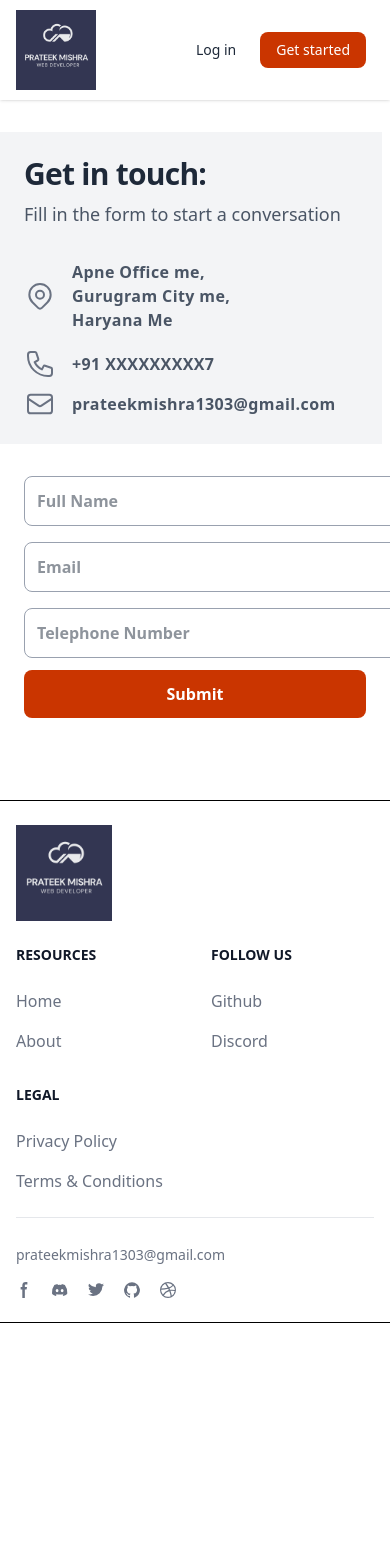
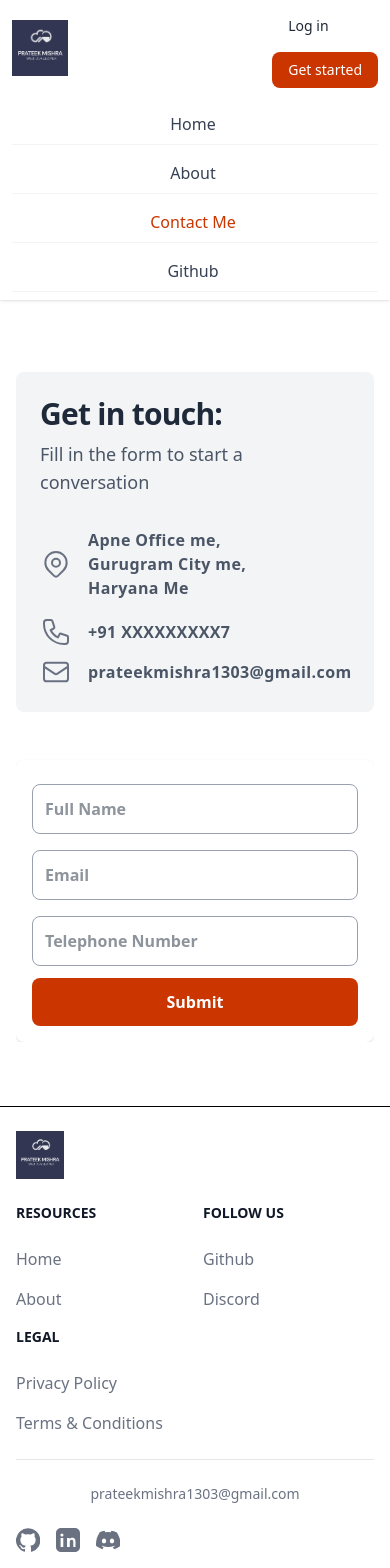
Before and after one commit to prateekmishra1303/miniwebsite, a React (Vite) app: page /contact in a window 390 px wide. Shown: the top 1568 px of the page. Before the commit the page ends 1323 px from the top, so only its background shows below. Built offline with nearby package versions, Linux system fonts and the light colour scheme.

Commit message:
Made GitHub avatar clickable, fixed LinkedIn link, added responsive tweaks

```diff
--- a/src/components/Contact/Contact.jsx
+++ b/src/components/Contact/Contact.jsx
@@ -2,11 +2,11 @@ import React from 'react'
 
 export default function Contact() {
     return (
-        <div className="relative flex items-top justify-center min-h-[700px] bg-white sm:items-center sm:pt-0">
+        <div className="relative flex items-top justify-center min-h-[700px] bg-white sm:items-center sm:pt-0 px-4 sm:px-6 lg:px-8 pt-10 pb-16">
             <div className="max-w-6xl mx-auto sm:px-6 lg:px-8">
                 <div className="mt-8 overflow-hidden">
-                    <div className="grid grid-cols-1 md:grid-cols-2">
-                        <div className="p-6 mr-2 bg-gray-100 sm:rounded-lg">
+                    <div className="grid grid-cols-1 md:grid-cols-2 gap-y-6">
+                        <div className="p-6 mb-6 md:mb-0 md:mr-4 bg-gray-100 rounded-lg">
                             <h1 className="text-3xl sm:text-4xl text-gray-800 font-extrabold tracking-tight">
                                 Get in touch:
                             </h1>
@@ -14,7 +14,7 @@ export default function Contact() {
                                 Fill in the form to start a conversation
                             </p>
 
-                            <div className="flex items-center mt-8 text-gray-600">
+                            <div className="flex items-center mt-8 sm:mt-6 text-gray-600">
                                 <svg
                                     fill="none"
                                     stroke="currentColor"
@@ -42,7 +42,7 @@ export default function Contact() {
                                 </div>
                             </div>
 
-                            <div className="flex items-center mt-4 text-gray-600">
+                            <div className="flex items-center mt-4 sm:mt-6 text-gray-600">
                                 <svg
                                     fill="none"
                                     stroke="currentColor"
@@ -87,7 +87,7 @@ export default function Contact() {
                             </div>
                         </div>
 
-                        <form className="p-6 flex flex-col justify-center">
+                        <form className="bg-white rounded-lg shadow p-4 sm:p-5 md:p-6 flex flex-col justify-center">
                             <div className="flex flex-col">
                                 <label htmlFor="name" className="hidden">
                                     Full Name
@@ -97,7 +97,7 @@ export default function Contact() {
                                     name="name"
                                     id="name"
                                     placeholder="Full Name"
-                                    className="w-100 mt-2 py-3 px-3 rounded-lg bg-white border border-gray-400 text-gray-800 font-semibold focus:border-orange-500 focus:outline-none"
+                                    className="w-full mt-2 py-3 px-3 rounded-lg bg-white border border-gray-400 text-gray-800 font-semibold focus:border-orange-500 focus:outline-none"
                                 />
                             </div>
 
@@ -110,7 +110,7 @@ export default function Contact() {
                                     name="email"
                                     id="email"
                                     placeholder="Email"
-                                    className="w-100 mt-2 py-3 px-3 rounded-lg bg-white border border-gray-400 text-gray-800 font-semibold focus:border-orange-500 focus:outline-none"
+                                    className="w-full mt-2 py-3 px-3 rounded-lg bg-white border border-gray-400 text-gray-800 font-semibold focus:border-orange-500 focus:outline-none"
                                 />
                             </div>
 
@@ -123,13 +123,13 @@ export default function Contact() {
                                     name="tel"
                                     id="tel"
                                     placeholder="Telephone Number"
-                                    className="w-100 mt-2 py-3 px-3 rounded-lg bg-white border border-gray-400 text-gray-800 font-semibold focus:border-orange-500 focus:outline-none"
+                                    className="w-full mt-2 py-3 px-3 rounded-lg bg-white border border-gray-400 text-gray-800 font-semibold focus:border-orange-500 focus:outline-none"
                                 />
                             </div>
 
                             <button
                                 type="submit"
-                                className="md:w-32 bg-orange-700 hover:bg-blue-dark text-white font-bold py-3 px-6 rounded-lg mt-3 hover:bg-orange-600 transition ease-in-out duration-300"
+                                className="w-full md:w-32 bg-orange-700 hover:bg-orange-600 text-white font-bold py-3 px-6 rounded-lg mt-3 transition ease-in-out duration-300 focus:outline-none"
                             >
                                 Submit
                             </button>
--- a/src/components/Footer/Footer.jsx
+++ b/src/components/Footer/Footer.jsx
@@ -10,12 +10,12 @@ export default function Footer() {
                         <Link to="/" className="flex items-center">
                             <img
                                 src="name_logo.png"
-                                className="mr-3 h-24"
+                                className="mr-3 h-12 sm:h-20 lg:h-24"
                                 alt="Logo"
                             />
                         </Link>
                     </div>
-                    <div className="grid grid-cols-2 gap-8 sm:gap-6 sm:grid-cols-3">
+                    <div className="grid grid-cols-2 gap-4 sm:gap-6 sm:grid-cols-3">
                         <div>
                             <h2 className="mb-6 text-sm font-semibold text-gray-900 uppercase">Resources</h2>
                             <ul className="text-gray-500 font-medium">
@@ -70,88 +70,55 @@ export default function Footer() {
                 </div>
                 <hr className="my-6 border-gray-200 sm:mx-auto lg:my-8" />
                 <div className="sm:flex sm:items-center sm:justify-between">
-                    <span className="text-sm text-gray-500 sm:text-center">
+                    <span className="block text-center text-sm text-gray-500 sm:text-left">
                         <a href="https://hiteshchoudhary.com/" className="hover:underline">
                             prateekmishra1303@gmail.com
                         </a>
                     </span>
-                    <div className="flex mt-4 space-x-5 sm:justify-center sm:mt-0">
-                        <Link to="#" className="text-gray-500 hover:text-gray-900">
-                            <svg
-                                className="w-4 h-4"
-                                aria-hidden="true"
-                                xmlns="http://www.w3.org/2000/svg"
-                                fill="currentColor"
-                                viewBox="0 0 8 19"
+                    <div className="flex flex-wrap gap-4 mt-6 sm:justify-center sm:mt-0">
+                        <a
+                            href="https://github.com/prateekmishra1303"
+                            target="_blank"
+                            rel="noopener noreferrer"
+                            className="text-gray-500 hover:text-black transition-colors"
+                            aria-label="GitHub"
                         >
+                            <svg className="w-6 h-6" fill="currentColor" viewBox="0 0 24 24">
                             <path
                                 fillRule="evenodd"
-                                    d="M6.135 3H8V0H6.135a4.147 4.147 0 0 0-4.142 4.142V6H0v3h2v9.938h3V9h2.021l.592-3H5V3.591A.6.6 0 0 1 5.592 3h.543Z"
                                 clipRule="evenodd"
+                                d="M12 .297a12 12 0 0 0-3.794 23.4c.6.11.82-.26.82-.577v-2.02c-3.338.724-4.042-1.61-4.042-1.61a3.183 3.183 0 0 0-1.334-1.753c-1.09-.745.082-.73.082-.73a2.525 2.525 0 0 1 1.842 1.24 2.557 2.557 0 0 0 3.497 1 2.564 2.564 0 0 1 .764-1.61c-2.665-.3-5.466-1.332-5.466-5.932a4.632 4.632 0 0 1 1.23-3.208 4.307 4.307 0 0 1 .116-3.165s1.008-.323 3.3 1.23a11.48 11.48 0 0 1 6.003 0c2.29-1.554 3.296-1.23 3.296-1.23.65 1.651.236 2.872.118 3.165a4.611 4.611 0 0 1 1.228 3.208c0 4.61-2.806 5.628-5.48 5.922a2.89 2.89 0 0 1 .828 2.243v3.323c0 .319.216.694.825.576A12 12 0 0 0 12 .297Z"
                             />
                             </svg>
-                            <span className="sr-only">Facebook page</span>
-                        </Link>
-                        <Link to="#" className="text-gray-500">
-                            <svg
-                                className="w-4 h-4"
-                                aria-hidden="true"
-                                xmlns="http://www.w3.org/2000/svg"
-                                fill="currentColor"
-                                viewBox="0 0 21 16"
+                        </a>
+
+                        <a
+                            href="https://www.linkedin.com/in/prateek-mishra-5a267020b"
+                            target="_blank"
+                            rel="noopener noreferrer"
+                            className="text-gray-500 hover:text-blue-700 transition-colors"
+                            aria-label="LinkedIn"
                         >
-                                <path d="M16.942 1.556a16.3 16.3 0 0 0-4.126-1.3 12.04 12.04 0 0 0-.529 1.1 15.175 15.175 0 0 0-4.573 0 11.585 11.585 0 0 0-.535-1.1 16.274 16.274 0 0 0-4.129 1.3A17.392 17.392 0 0 0 .182 13.218a15.785 15.785 0 0 0 4.963 2.521c.41-.564.773-1.16 1.084-1.785a10.63 10.63 0 0 1-1.706-.83c.143-.106.283-.217.418-.33a11.664 11.664 0 0 0 10.118 0c.137.113.277.224.418.33-.544.328-1.116.606-1.71.832a12.52 12.52 0 0 0 1.084 1.785 16.46 16.46 0 0 0 5.064-2.595 17.286 17.286 0 0 0-2.973-11.59ZM6.678 10.813a1.941 1.941 0 0 1-1.8-2.045 1.93 1.93 0 0 1 1.8-2.047 1.919 1.919 0 0 1 1.8 2.047 1.93 1.93 0 0 1-1.8 2.045Zm6.644 0a1.94 1.94 0 0 1-1.8-2.045 1.93 1.93 0 0 1 1.8-2.047 1.918 1.918 0 0 1 1.8 2.047 1.93 1.93 0 0 1-1.8 2.045Z" />
-                            </svg>
-                            <span className="sr-only">Discord community</span>
-                        </Link>
-                        <Link to="#" className="text-gray-500">
-                            <svg
-                                className="w-4 h-4"
-                                aria-hidden="true"
-                                xmlns="http://www.w3.org/2000/svg"
-                                fill="currentColor"
-                                viewBox="0 0 20 17"
-                            >
+                            <svg className="w-6 h-6" fill="currentColor" viewBox="0 0 24 24">
                             <path
-                                    fillRule="evenodd"
-                                    d="M20 1.892a8.178 8.178 0 0 1-2.355.635 4.074 4.074 0 0 0 1.8-2.235 8.344 8.344 0 0 1-2.605.98A4.13 4.13 0 0 0 13.85 0a4.068 4.068 0 0 0-4.1 4.038 4 4 0 0 0 .105.919A11.705 11.705 0 0 1 1.4.734a4.006 4.006 0 0 0 1.268 5.392 4.165 4.165 0 0 1-1.859-.5v.05A4.057 4.057 0 0 0 4.1 9.635a4.19 4.19 0 0 1-1.856.07 4.108 4.108 0 0 0 3.831 2.807A8.36 8.36 0 0 1 0 14.184 11.732 11.732 0 0 0 6.291 16 11.502 11.502 0 0 0 17.964 4.5c0-.177 0-.35-.012-.523A8.143 8.143 0 0 0 20 1.892Z"
-                                    clipRule="evenodd"
+                                d="M19 0h-14C2.243 0 0 2.243 0 5v14c0 2.757 2.243 5 5 5h14c2.757 0 5-2.243 5-5V5c0-2.757-2.243-5-5-5zM7.293 19H4.586v-9h2.707v9zM5.939 8.607a1.563 1.563 0 1 1 0-3.126 1.563 1.563 0 0 1 0 3.126zM20 19h-2.707v-4.5c0-1.179-.021-2.696-1.641-2.696-1.643 0-1.895 1.285-1.895 2.611V19h-2.707v-9h2.597v1.231h.037c.362-.686 1.246-1.409 2.562-1.409 2.739 0 3.247 1.804 3.247 4.147V19z"
                             />
                             </svg>
-                            <span className="sr-only">Twitter page</span>
-                        </Link>
-                        <Link to="#" className="text-gray-500">
-                            <svg
-                                className="w-4 h-4"
-                                aria-hidden="true"
-                                xmlns="http://www.w3.org/2000/svg"
-                                fill="currentColor"
-                                viewBox="0 0 20 20"
+                        </a>
+
+                        <a
+                            href="https://discord.com/"
+                            target="_blank"
+                            rel="noopener noreferrer"
+                            className="text-gray-500 hover:text-indigo-600 transition-colors"
+                            aria-label="Discord"
                         >
+                            <svg className="w-6 h-6" fill="currentColor" viewBox="0 0 24 24">
                             <path
-                                    fillRule="evenodd"
-                                    d="M10 .333A9.911 9.911 0 0 0 6.866 19.65c.5.092.678-.215.678-.477 0-.237-.01-1.017-.014-1.845-2.757.6-3.338-1.169-3.338-1.169a2.627 2.627 0 0 0-1.1-1.451c-.9-.615.07-.6.07-.6a2.084 2.084 0 0 1 1.518 1.021 2.11 2.11 0 0 0 2.884.823c.044-.503.268-.973.63-1.325-2.2-.25-4.516-1.1-4.516-4.9A3.832 3.832 0 0 1 4.7 7.068a3.56 3.56 0 0 1 .095-2.623s.832-.266 2.726 1.016a9.409 9.409 0 0 1 4.962 0c1.89-1.282 2.717-1.016 2.717-1.016.366.83.402 1.768.1 2.623a3.827 3.827 0 0 1 1.02 2.659c0 3.807-2.319 4.644-4.525 4.889a2.366 2.366 0 0 1 .673 1.834c0 1.326-.012 2.394-.012 2.72 0 .263.18.572.681.475A9.911 9.911 0 0 0 10 .333Z"
-                                    clipRule="evenodd"
+                                d="M20.317 4.369a19.791 19.791 0 0 0-4.885-1.515.075.075 0 0 0-.079.037c-.211.375-.444.864-.608 1.25a18.417 18.417 0 0 0-5.5 0 12.92 12.92 0 0 0-.622-1.25.077.077 0 0 0-.079-.037c-1.654.285-3.333.808-4.885 1.515a.07.07 0 0 0-.032.027C.533 9.036-.319 13.578.099 18.057a.082.082 0 0 0 .031.056 20.097 20.097 0 0 0 6.198 3.1.078.078 0 0 0 .084-.028c.477-.65.901-1.34 1.267-2.062a.076.076 0 0 0-.041-.104 13.105 13.105 0 0 1-1.872-.891.077.077 0 0 1-.008-.128c.126-.094.253-.192.374-.291a.075.075 0 0 1 .079-.01c3.927 1.79 8.18 1.79 12.061 0a.075.075 0 0 1 .079.009c.121.099.248.197.374.291a.077.077 0 0 1-.006.128c-.601.353-1.228.66-1.873.891a.076.076 0 0 0-.04.105 11.62 11.62 0 0 0 1.267 2.061.076.076 0 0 0 .084.028 19.99 19.99 0 0 0 6.198-3.1.077.077 0 0 0 .03-.056c.5-5.177-.838-9.687-3.548-13.66a.061.061 0 0 0-.03-.027zM8.02 15.331c-1.183 0-2.157-1.085-2.157-2.419 0-1.333.954-2.418 2.157-2.418 1.21 0 2.175 1.093 2.157 2.418 0 1.334-.954 2.419-2.157 2.419zm7.974 0c-1.183 0-2.157-1.085-2.157-2.419 0-1.333.954-2.418 2.157-2.418 1.21 0 2.175 1.093 2.157 2.418 0 1.334-.947 2.419-2.157 2.419z"
                             />
                             </svg>
-                            <span className="sr-only">GitHub account</span>
-                        </Link>
-                        <Link to="#" className="text-gray-500">
-                            <svg
-                                className="w-4 h-4"
-                                aria-hidden="true"
-                                xmlns="http://www.w3.org/2000/svg"
-                                fill="currentColor"
-                                viewBox="0 0 20 20"
-                            >
-                                <path
-                                    fillRule="evenodd"
-                                    d="M10 0a10 10 0 1 0 10 10A10.009 10.009 0 0 0 10 0Zm6.613 4.614a8.523 8.523 0 0 1 1.93 5.32 20.094 20.094 0 0 0-5.949-.274c-.059-.149-.122-.292-.184-.441a23.879 23.879 0 0 0-.566-1.239 11.41 11.41 0 0 0 4.769-3.366ZM8 1.707a8.821 8.821 0 0 1 2-.238 8.5 8.5 0 0 1 5.664 2.152 9.608 9.608 0 0 1-4.476 3.087A45.758 45.758 0 0 0 8 1.707ZM1.642 8.262a8.57 8.57 0 0 1 4.73-5.981A53.998 53.998 0 0 1 9.54 7.222a32.078 32.078 0 0 1-7.9 1.04h.002Zm2.01 7.46a8.51 8.51 0 0 1-2.2-5.707v-.262a31.64 31.64 0 0 0 8.777-1.219c.243.477.477.964.692 1.449-.114.032-.227.067-.336.1a13.569 13.569 0 0 0-6.942 5.636l.009.003ZM10 18.556a8.508 8.508 0 0 1-5.243-1.8 11.717 11.717 0 0 1 6.7-5.332.509.509 0 0 1 .055-.02 35.65 35.65 0 0 1 1.819 6.476 8.476 8.476 0 0 1-3.331.676Zm4.772-1.462A37.232 37.232 0 0 0 13.113 11a12.513 12.513 0 0 1 5.321.364 8.56 8.56 0 0 1-3.66 5.73h-.002Z"
-                                    clipRule="evenodd"
-                                />
-                            </svg>
-                            <span className="sr-only">Dribbble account</span>
-                        </Link>
+                        </a>
                     </div>
                 </div>
             </div>
--- a/src/components/Header/Header.jsx
+++ b/src/components/Header/Header.jsx
@@ -4,40 +4,41 @@ import {Link, NavLink} from 'react-router-dom'
 export default function Header() {
     return (
         <header className="shadow sticky z-50 top-0">
-            <nav className="bg-white border-gray-200 px-4 lg:px-6 py-2.5">
+            <nav className="bg-white border-gray-200 px-3 sm:px-5 lg:px-6 py-2 sm:py-3">
                 <div className="flex flex-wrap justify-between items-center mx-auto max-w-screen-xl">
                     <Link to="/" className="flex items-center">
                         <img
                             src="/name_logo.png"
-                            className="mr-3 h-20"
+                            className="h-14 sm:h-20"
                             alt="Logo"
                         />
                     </Link>
-                    <div className="flex items-center lg:order-2">
+                    <div className="flex flex-col sm:flex-row items-start sm:items-center gap-2 sm:gap-4 lg:order-2">
                         <Link
                             to="#"
-                            className="text-gray-800 hover:bg-gray-50 focus:ring-4 focus:ring-gray-300 font-medium rounded-lg text-sm px-4 lg:px-5 py-2 lg:py-2.5 mr-2 focus:outline-none"
+                            className="w-full sm:w-auto text-gray-800 hover:bg-gray-50 focus:ring-4 focus:ring-gray-300 font-medium rounded-lg text-sm sm:text-base px-4 py-2 focus:outline-none"
                         >
                             Log in
                         </Link>
                         <Link
                             to="#"
-                            className="text-white bg-orange-700 hover:bg-orange-800 focus:ring-4 focus:ring-orange-300 font-medium rounded-lg text-sm px-4 lg:px-5 py-2 lg:py-2.5 mr-2 focus:outline-none"
+                            className="w-full sm:w-auto text-white bg-orange-700 hover:bg-orange-800 focus:ring-4 focus:ring-orange-300 font-medium rounded-lg text-sm sm:text-base px-4 py-2 focus:outline-none"
                         >
                             Get started
                         </Link>
                     </div>
                     <div
-                        className="hidden justify-between items-center w-full lg:flex lg:w-auto lg:order-1"
+                        className="w-full lg:flex lg:w-auto lg:order-1 mt-4 lg:mt-0"
                         id="mobile-menu-2"
                     >
-                        <ul className="flex flex-col mt-4 font-medium lg:flex-row lg:space-x-8 lg:mt-0">
+                        <ul className="flex flex-col text-center space-y-2 sm:flex-row sm:space-y-0 sm:space-x-6">
                             <li>
                                 <NavLink
                                 to ="/"
                                     className={({isActive}) =>
-                                        `block py-2 pr-4 pl-3 duration-200
-                                        {isActive? "text-orange-700" "text-grey-700"} border-b border-gray-100 hover:bg-gray-50 lg:hover:bg-transparent lg:border-0 hover:text-orange-700 lg:p-0`
+                                        `block py-2 pr-4 pl-3 duration-200 border-b border-gray-100 hover:bg-gray-50 lg:hover:bg-transparent lg:border-0 hover:text-orange-700 lg:p-0 ${
+                                            isActive ? "text-orange-700" : "text-gray-700"
+                                        }`
                                     }
                                 >
                                     Home
@@ -48,8 +49,9 @@ export default function Header() {
                                 <NavLink
                                 to ="/about"
                                     className={({isActive}) =>
-                                        `block py-2 pr-4 pl-3 duration-200
-                                        {isActive? "text-orange-700" "text-grey-700"} border-b border-gray-100 hover:bg-gray-50 lg:hover:bg-transparent lg:border-0 hover:text-orange-700 lg:p-0`
+                                        `block py-2 pr-4 pl-3 duration-200 border-b border-gray-100 hover:bg-gray-50 lg:hover:bg-transparent lg:border-0 hover:text-orange-700 lg:p-0 ${
+                                            isActive ? "text-orange-700" : "text-gray-700"
+                                        }`
                                     }
                                 >
                                     About
@@ -60,8 +62,9 @@ export default function Header() {
                                 <NavLink
                                 to ="/Contact"
                                     className={({isActive}) =>
-                                        `block py-2 pr-4 pl-3 duration-200
-                                        {isActive? "text-orange-700" "text-grey-700"} border-b border-gray-100 hover:bg-gray-50 lg:hover:bg-transparent lg:border-0 hover:text-orange-700 lg:p-0`
+                                        `block py-2 pr-4 pl-3 duration-200 border-b border-gray-100 hover:bg-gray-50 lg:hover:bg-transparent lg:border-0 hover:text-orange-700 lg:p-0 ${
+                                            isActive ? "text-orange-700" : "text-gray-700"
+                                        }`
                                     }
                                 >
                                     Contact Me
@@ -72,8 +75,9 @@ export default function Header() {
                                 <NavLink
                                 to ="/github"
                                     className={({isActive}) =>
-                                        `block py-2 pr-4 pl-3 duration-200
-                                        {isActive? "text-orange-700" "text-grey-700"} border-b border-gray-100 hover:bg-gray-50 lg:hover:bg-transparent lg:border-0 hover:text-orange-700 lg:p-0`
+                                        `block py-2 pr-4 pl-3 duration-200 border-b border-gray-100 hover:bg-gray-50 lg:hover:bg-transparent lg:border-0 hover:text-orange-700 lg:p-0 ${
+                                            isActive ? "text-orange-700" : "text-gray-700"
+                                        }`
                                     }
                                 >
                                     Github
```
Also changed, not shown: src/components/About/About.jsx (+5 -4 lines), src/components/Github/Github.jsx (+21 -5 lines), src/components/Home/Home.jsx (+9 -9 lines). Lines whose indentation alone changed are shown as unchanged.
